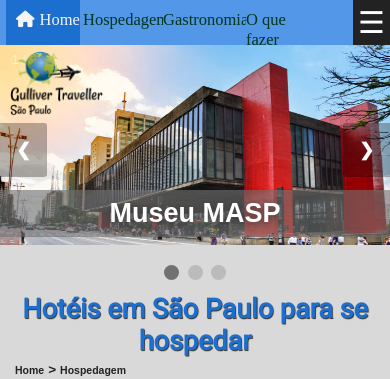
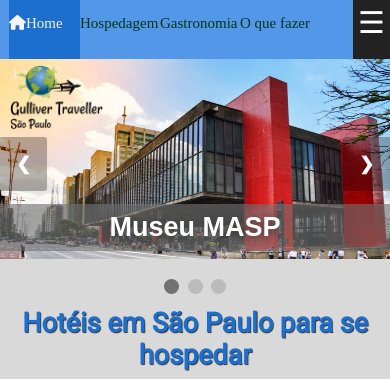
Before and after one commit to AnnylysMedeiros/Gulliver-Traveller--Projeto-FIAP, a PHP site: page / in a window 390 px wide. Shown: the top 379 px of the page. Run offline with PHP 8.4, Linux system fonts and the light colour scheme; some web fonts are replaced.

Commit message:
ajustes no menu

```diff
--- a/css/style.css
+++ b/css/style.css
@@ -17,7 +17,6 @@
     background-color: #D9D9D9;
 }
 
-
 /*Inicio da estilização do menu */
 .menu_cabecalho {
     height: 59px;
@@ -26,18 +25,12 @@
     background-color: #5297E8;
 }
 
-.fa-home {
-    margin-top: 15px;
-    margin-left: 25px;
-}
-
 .menu a {
     padding: 15px;
-    /* padding-left: 10px; */
     width: 100%;
     display: block;
     text-decoration: none;
-    /* text-align: start; */
+    text-align: center;
     background-color: #5297E8;
     color: #00361B;
     transition: background-color 1s ease, color 0.9s ease;
@@ -88,12 +81,6 @@
     float: left;
 }
 
-
-.home a {
-    padding: 1px;
-    align-items: center;
-}
-
 .menu ul ul {
     position: absolute;
     margin-top: 52px;
@@ -103,24 +90,25 @@
 
 .menuleft ul li:hover ul {
     visibility: visible;
- }
+}
 
-.menu li:hover > a{
+.menu li:hover > a {
+    background-color: #1C6FCF;
+    color: #f4f4f4;
+    transition: background-color 1s ease, color 0.9s ease;
+
+}
+
+.menuleft ul ul li {
+    float: none;
+}
+
+/* .menuleft ul ul li a {
     background-color: #1C6FCF;
     color: #f4f4f4;
     transition: background-color 1s ease, color 0.9s ease;
 }
 
-.menuleft ul ul li {
-    float: none;
-}
-/*
-.menuleft ul ul li a {
-    background-color: #1C6FCF;
-    color: #f4f4f4;
-    transition: background-color 1s ease, color 0.9s ease;
-} */
-/*
 .menuleft ul ul li a:hover {
     background-color: #589dec;
     color: #d3d1d1;
@@ -146,6 +134,7 @@
 label {
     display: none;
 }
+
 /* fim do cabeçalho */
 
 
@@ -450,6 +439,10 @@
         margin-right: 0px;
     }
 
+    .menu {
+        font-size: 1.5rem;
+    }
+
     .menu a {
         text-align: start;
     }
@@ -489,32 +482,17 @@
 
     .menuleft ul li {
         width: 80px;
-        z-index: 15;
-    }
-
-    .menu_cabecalho {
-        height: 45px;
-    }
-
-    .menu {
-        font-size: 1.1rem;
+        z-index: 25;
     }
 
     .menu a {
-        margin-left: 6px;
-        margin-top: 10px;
-        padding: 0;
-        text-align: start;
+        padding-left: 0;
+        padding-right: 0;
+        font-size: 1rem;
     }
 
-    .fa-home {
-        margin-right: 5px;
-        margin-left: 10px;
-    }
-
-    .home a {
-        padding: 0;
-        margin-top: -4px;
+    .home {
+        padding-left: 9px;
     }
 
     .logogulliver {
@@ -523,12 +501,8 @@
         left: 2vw;
     }
 
-    .carrossel {
+    .imagem_carrossel {
         height: 200px;
-    }
-
-    .breadcrumb {
-        font-size: 1rem;
     }
 
     .titulo_principal {
@@ -558,9 +532,6 @@
         font-size: 1rem;
     }
 
-    .imagem_carrossel {
-        height: 200px;
-    }
 
     .rodape {
         font-size: 0.9rem;
--- a/index.html
+++ b/index.html
@@ -40,9 +40,9 @@
 
             <nav class="menu menuright right-floating">
                 <ul>
-                    <li><a href="">Alugue um Carro</a></li>
-                    <li><a href="">Dicas Úteis</a></li>
-                    <li><a href="">Fale Conosco</a></li>
+                    <li class="itens_da_lista"><a href="">Alugue um Carro</a></li>
+                    <li class="itens_da_lista"><a href="">Dicas Úteis</a></li>
+                    <li class="itens_da_lista"><a href="">Fale Conosco</a></li>
                 </ul>
             </nav>
 
```
